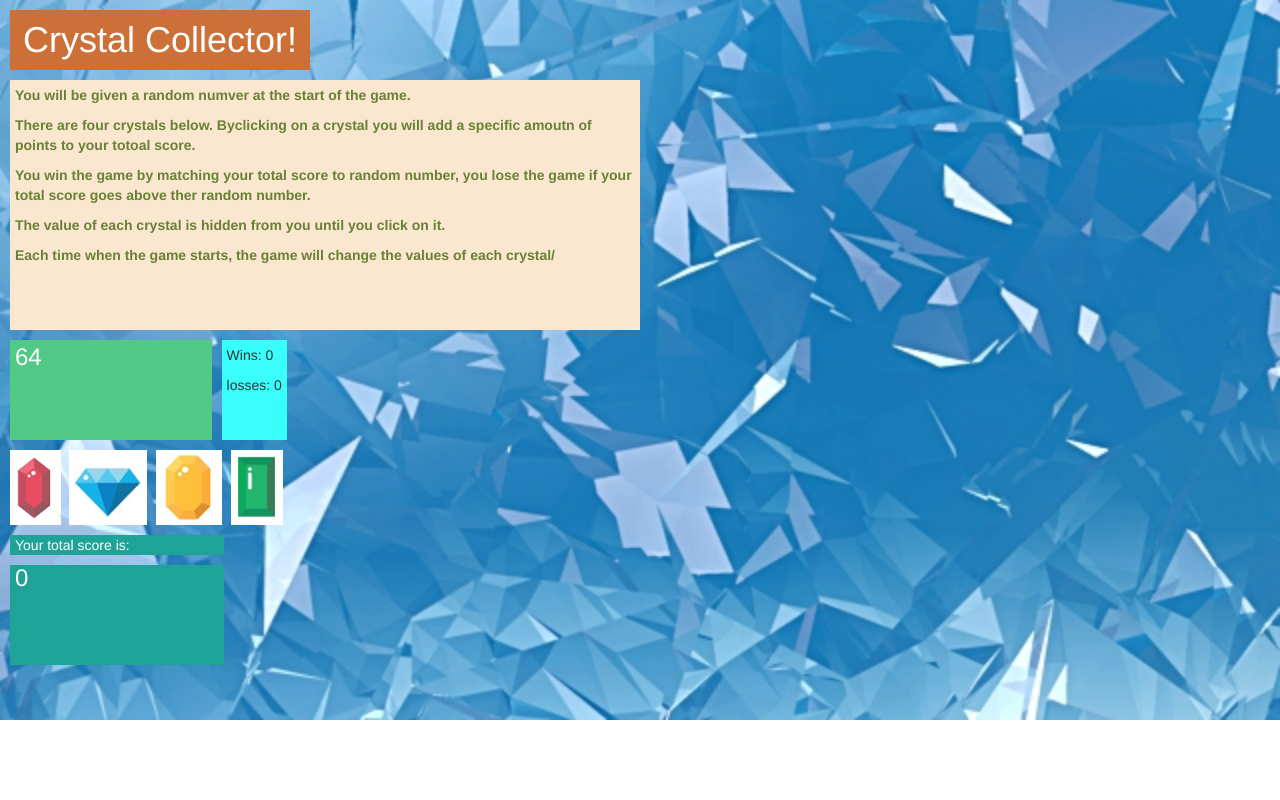
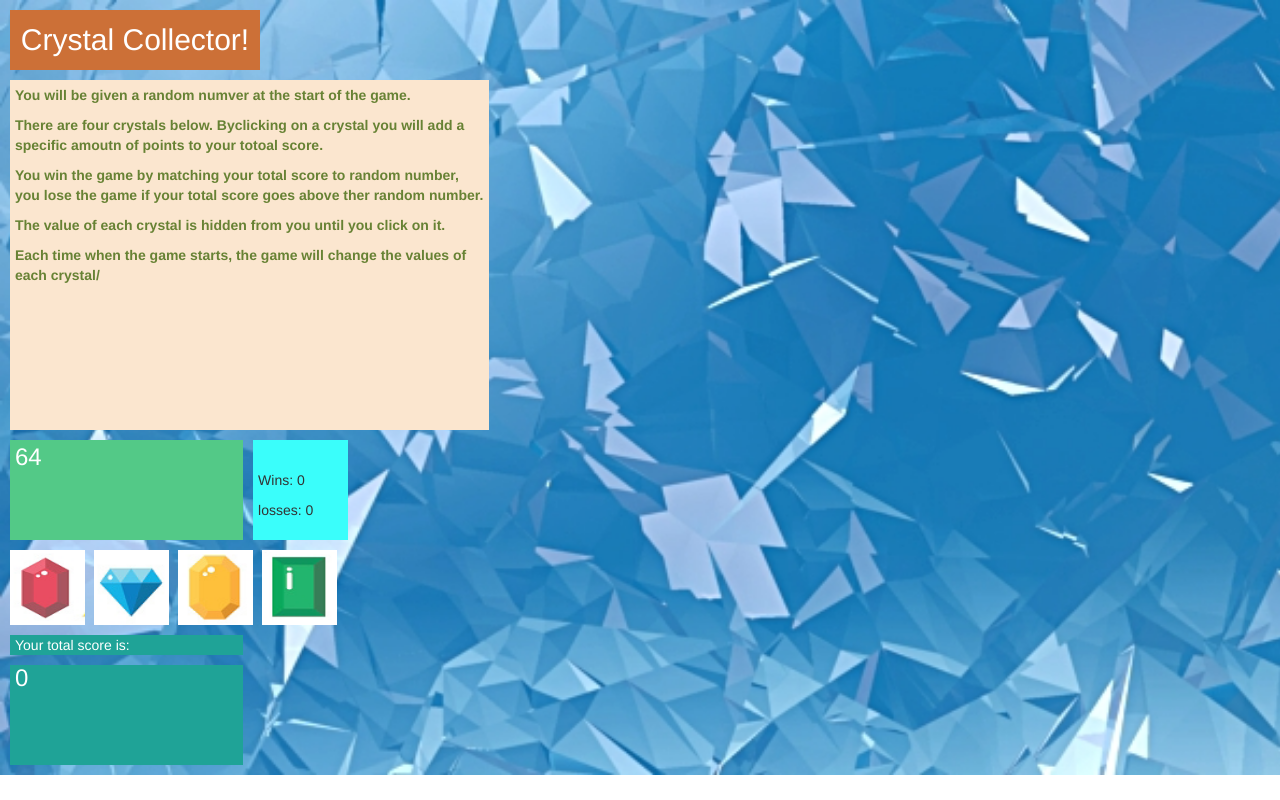
Before and after one commit to R3dWulf/week-4-game, a plain HTML site: page index.html in a window 1280 px wide. Drawn offline with nearby package versions, Linux system fonts and the light colour scheme.

Commit message:
Week 4 Homework

```diff
--- a/assets/css/style.css
+++ b/assets/css/style.css
@@ -19,7 +19,7 @@ img {
 #logo {
 	background-color: rgb(204,112,55);
 	color: white;
-	width: 300px;
+	width: 250px;
 	height: 60px;
 	margin-bottom: 10px;
 	margin-top: -10px;
@@ -30,8 +30,8 @@ img {
 	background-color: rgb(251,230,207);
 	color: rgb(103,130,52);
 	margin-bottom: 10px;
-	width: 50%;
-	height: 250px;
+	width: 38%;
+	height: 350px;
 	font-weight: bold;
 	padding: 5px 5px 5px 5px;
 }
@@ -40,7 +40,7 @@ img {
 	position: relative;
 	float: left;
 	background-color: rgb(83,201,135);
-	width: 16%;
+	width: 18.5%;
 	height: 100px;
 	color: white;
 	padding-left: 5px;
@@ -55,8 +55,8 @@ img {
 	float: left;
 	height: 100px;
 	padding: 5px 5px 5px 5px;
-
-
+	width: 7.5%;
+	vertical-align: bottom;
 }
 
 #crystals {
@@ -74,7 +74,7 @@ img {
 #yourTotalScore {
 	background-color: rgb(31,163,151);
 	color: white;
-	width: 17%;
+	width: 18.5%;
 	padding-left: 5px;
 	color: white;
 	clear:both;
@@ -82,7 +82,7 @@ img {
 
 #currentScoreDiv {
 	background-color: rgb(31,163,151);
-	width: 17%;
+	width: 18.5%;
 	height: 100px;
 	color: white;
 	padding-left: 5px;
--- a/index.html
+++ b/index.html
@@ -16,7 +16,7 @@
 	<body>
 		<div id="wrapper">
 			<div id="logo">
-				<h1><span style="display: inline-block; vertical-align: middle; line-height: 60px;">Crystal Collector!<span></h1>
+				<h2><span style="display: inline-block; vertical-align: middle; line-height: 60px;">Crystal Collector!<span></h2>
 			</div>
 
 			<div id="instructions" class="content_text">
@@ -45,23 +45,23 @@
 				<span id="ranNum">0</span>
 			</div>
 
-			<div id="counters">
-				<span id="winLose"></span>
+			<div id="counters" style="padding-top: 20px">
+				<p><span id="winLose"></span><p>
 				<p>Wins:<span id="win"> 0</span></p>
 				<p>losses:<span id="lose"> 0</span></p>
 			</div>
 
 			<div id="crystals">
 
-					<img id="red" src="assets/images/red.png" height="75px">
+					<img id="red" src="assets/images/red.png" height="75px" width="75px">
 
 
-					<img id="blue" src="assets/images/blue.png" height="75px">
+					<img id="blue" src="assets/images/blue.png" height="75px" width="75px">
 
-					<img id="yellow" src="assets/images/yellow.png" height="75px">
+					<img id="yellow" src="assets/images/yellow.png" height="75px" width="75px">
 
 
-					<img id="green" src="assets/images/green.png" height="75px">
+					<img id="green" src="assets/images/green.png" height="75px" width="75px">
 
 			</div>
 
```
